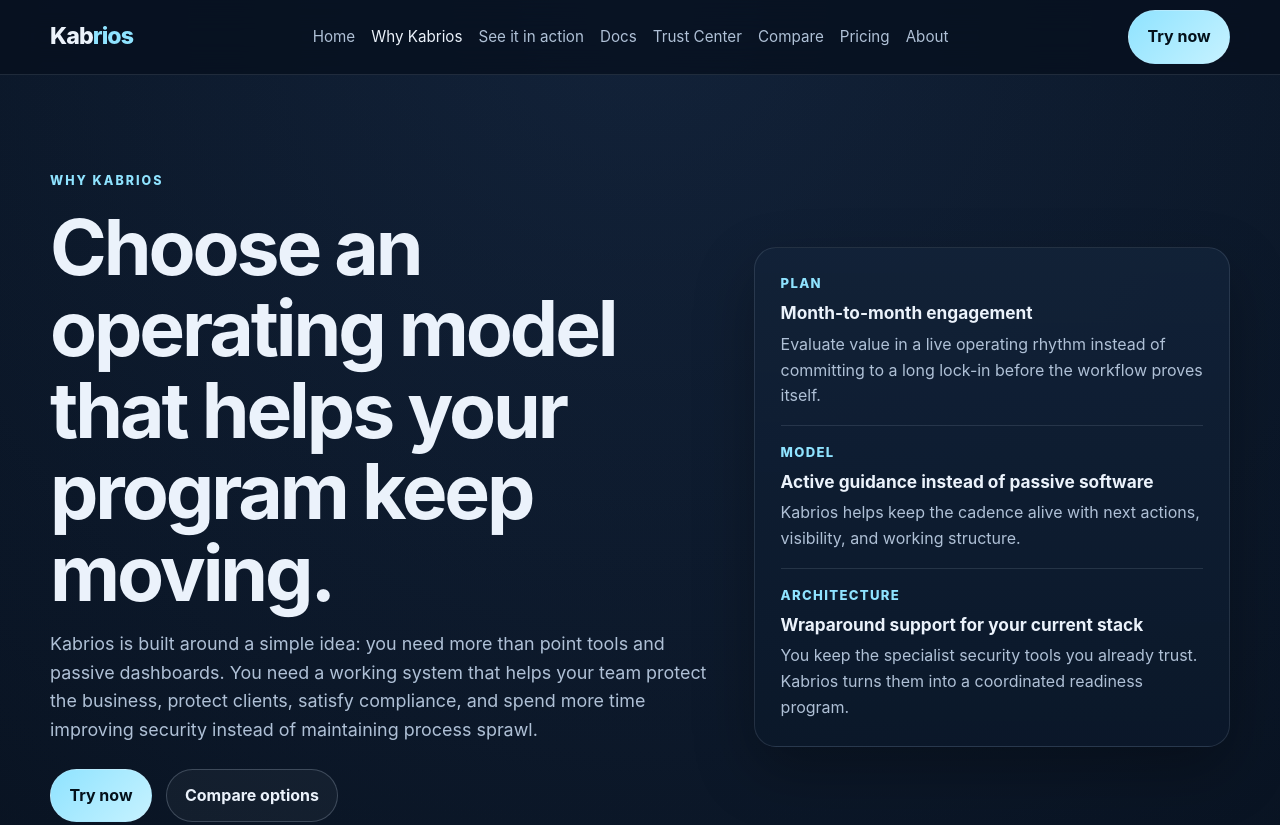
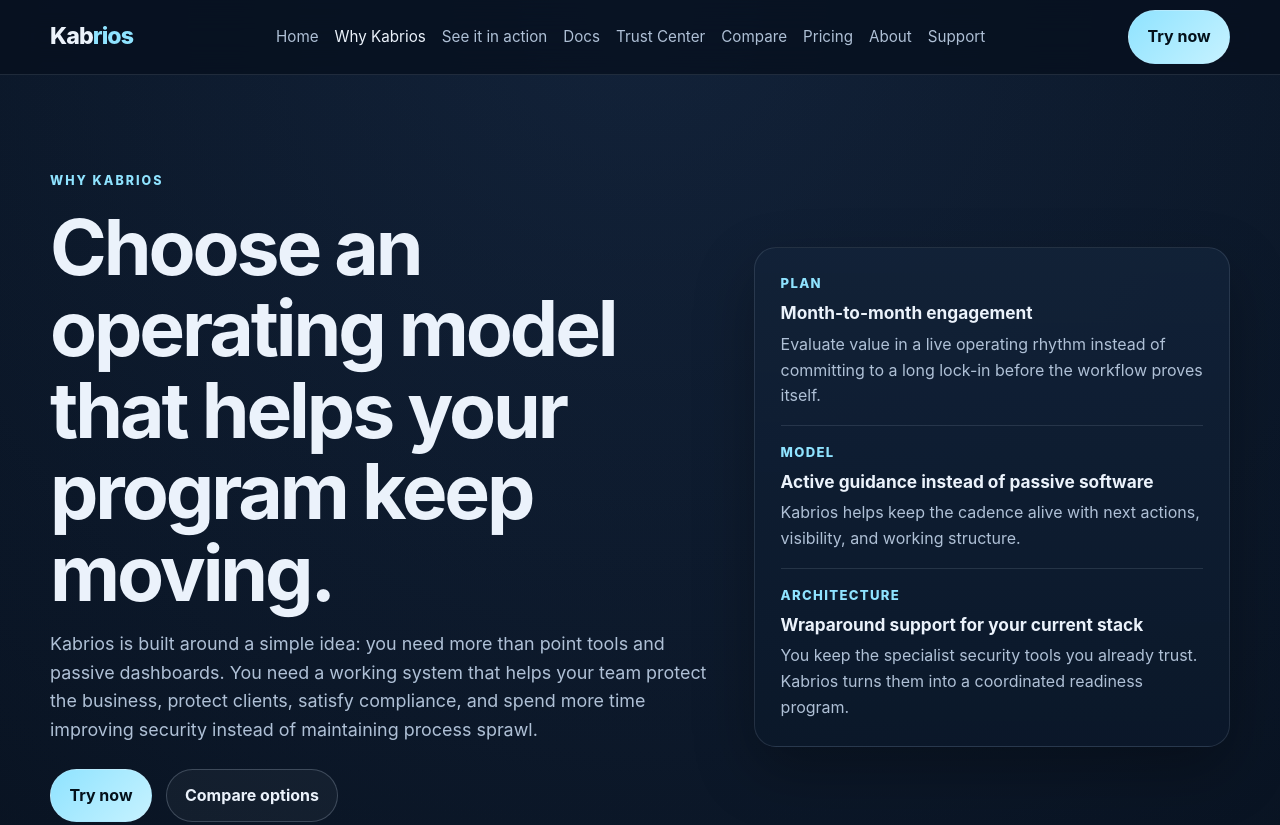
Before and after one commit to mhue-ai/kabrios-why, a plain HTML site: page index.html in a window 1280 px wide. Shown: the top 825 px of the page. Drawn offline with Linux system fonts and the light colour scheme.

Commit message:
Update index.html

```diff
--- a/index.html
+++ b/index.html
@@ -12,6 +12,7 @@
     <a href="https://compare.kabrios.com/">Compare</a>
     <a href="https://pricing.kabrios.com/">Pricing</a>
     <a href="https://about.kabrios.com/">About</a>
+    <a href="https://support.kabrios.com/">Support</a>
     </nav>
     <a class="cta-link" href="https://app.kabrios.com/">Try now</a>
   </div>
@@ -37,6 +38,7 @@
     <a href="https://compare.kabrios.com/">Compare</a>
     <a href="https://pricing.kabrios.com/">Pricing</a>
     <a href="https://about.kabrios.com/">About</a>
+    <a href="https://support.kabrios.com/">Support</a>
     </nav>
   </div>
 </footer>
```
